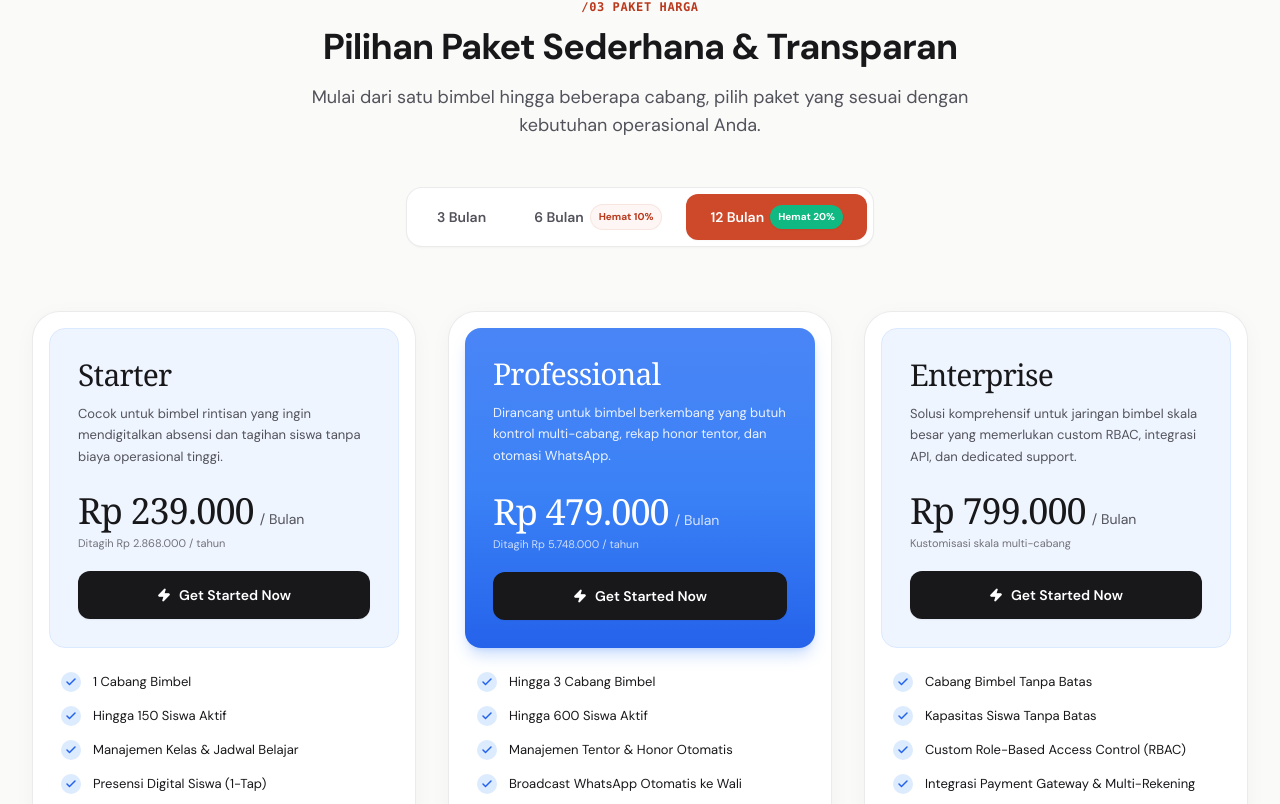
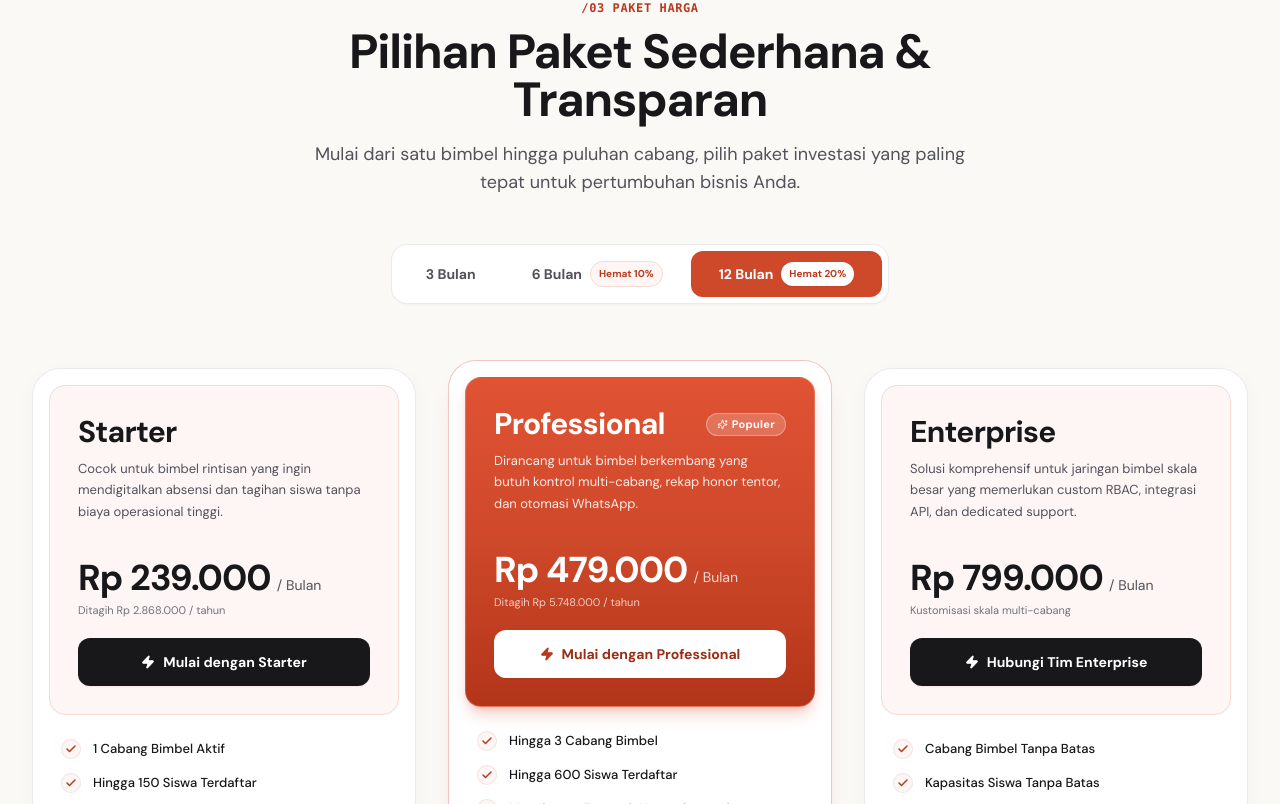
Before and after one commit to intandhamayanti/cressco-lp, a Next.js app: page / in a window 1280 px wide. Shown: the part 4036-4840 px from the top of the page. Built offline with nearby package versions, Linux system fonts and the light colour scheme.

Commit message:
feat: complete brand identity alignment with Cressco terracotta theme, DM Sans typography, and harmonious micro-UI palettes

```diff
--- a/src/components/PricingSection.tsx
+++ b/src/components/PricingSection.tsx
@@ -1,7 +1,7 @@
 'use client';
 
 import React, { useState } from 'react';
-import { Check, ArrowRight, Zap } from 'lucide-react';
+import { Check, ArrowRight, Zap, Sparkles } from 'lucide-react';
 
 const APP_LOGIN_URL = 'https://app-cressco.vercel.app/login';
 
@@ -10,6 +10,7 @@ type BillingPeriod = '3months' | '6months' | '12months';
 interface PricingPlan {
   id: string;
   name: string;
+  tagline: string;
   description: string;
   isHighlighted?: boolean;
   pricing: {
@@ -27,6 +28,7 @@ const plans: PricingPlan[] = [
   {
     id: 'starter',
     name: 'Starter',
+    tagline: 'Untuk Bimbel Rintisan',
     description: 'Cocok untuk bimbel rintisan yang ingin mendigitalkan absensi dan tagihan siswa tanpa biaya operasional tinggi.',
     isHighlighted: false,
     pricing: {
@@ -47,8 +49,8 @@ const plans: PricingPlan[] = [
       },
     },
     features: [
-      '1 Cabang Bimbel',
-      'Hingga 150 Siswa Aktif',
+      '1 Cabang Bimbel Aktif',
+      'Hingga 150 Siswa Terdaftar',
       'Manajemen Kelas & Jadwal Belajar',
       'Presensi Digital Siswa (1-Tap)',
       'Invoice & Pencatatan SPP Otomatis',
@@ -56,11 +58,12 @@ const plans: PricingPlan[] = [
       'Dashboard Kas Masuk Harian',
       'Dukungan Standar (Email & WA)',
     ],
-    ctaLabel: 'Get Started Now',
+    ctaLabel: 'Mulai dengan Starter',
   },
   {
     id: 'professional',
     name: 'Professional',
+    tagline: 'Paling Banyak Dipilih',
     description: 'Dirancang untuk bimbel berkembang yang butuh kontrol multi-cabang, rekap honor tentor, dan otomasi WhatsApp.',
     isHighlighted: true,
     pricing: {
@@ -82,7 +85,7 @@ const plans: PricingPlan[] = [
     },
     features: [
       'Hingga 3 Cabang Bimbel',
-      'Hingga 600 Siswa Aktif',
+      'Hingga 600 Siswa Terdaftar',
       'Manajemen Tentor & Honor Otomatis',
       'Broadcast WhatsApp Otomatis ke Wali',
       'Deteksi Jadwal Bentrok Otomatis',
@@ -90,11 +93,12 @@ const plans: PricingPlan[] = [
       'Akses Multi-Role (Owner, Admin, Tutor)',
       'Dukungan Prioritas WhatsApp (12h Respon)',
     ],
-    ctaLabel: 'Get Started Now',
+    ctaLabel: 'Mulai dengan Professional',
   },
   {
     id: 'enterprise',
     name: 'Enterprise',
+    tagline: 'Skala Multi-Cabang',
     description: 'Solusi komprehensif untuk jaringan bimbel skala besar yang memerlukan custom RBAC, integrasi API, dan dedicated support.',
     isHighlighted: false,
     pricing: {
@@ -124,7 +128,7 @@ const plans: PricingPlan[] = [
       'Dedicated Account Manager Khusus',
       'Jaminan Uptime 99.9% & SLA Support',
     ],
-    ctaLabel: 'Get Started Now',
+    ctaLabel: 'Hubungi Tim Enterprise',
   },
 ];
 
@@ -132,30 +136,30 @@ export default function PricingSection() {
   const [period, setPeriod] = useState<BillingPeriod>('12months');
 
   return (
-    <section id="pricing" className="py-24 sm:py-32 bg-[#FAFAF9] relative">
-      <div className="max-w-7xl mx-auto px-4 sm:px-6 lg:px-8">
+    <section id="pricing" className="py-24 sm:py-32 bg-[#FAF9F6] border-t border-black/[0.05] relative">
+      <div className="max-w-7xl mx-auto px-4 sm:px-6 lg:px-8 font-sans">
 
         {/* Section Header */}
         <div className="text-center max-w-2xl mx-auto mb-12">
           <span className="font-mono text-xs uppercase tracking-wider font-bold text-brand-600 mb-3 inline-block">
             /03 PAKET HARGA
           </span>
-          <h2 className="text-3xl sm:text-4xl font-bold tracking-tight text-charcoal-900 mb-4">
+          <h2 className="text-3xl sm:text-4xl md:text-5xl font-bold tracking-tight text-charcoal-900 mb-4">
             Pilihan Paket Sederhana & Transparan
           </h2>
           <p className="text-base sm:text-lg text-charcoal-100 font-normal leading-relaxed">
-            Mulai dari satu bimbel hingga beberapa cabang, pilih paket yang sesuai dengan kebutuhan operasional Anda.
+            Mulai dari satu bimbel hingga puluhan cabang, pilih paket investasi yang paling tepat untuk pertumbuhan bisnis Anda.
           </p>
         </div>
 
-        {/* Pricing Period Toggle with 3, 6, 12 Month Badges */}
+        {/* Pricing Period Toggle with 3, 6, 12 Month Badges in Cressco Theme */}
         <div className="flex justify-center mb-16">
           <div className="inline-flex p-1.5 rounded-2xl bg-white border border-black/[0.08] shadow-soft-sm">
             <button
               onClick={() => setPeriod('3months')}
-              className={`px-4 sm:px-6 py-2.5 rounded-xl text-xs sm:text-sm font-semibold transition-all ${
+              className={`px-5 sm:px-7 py-2.5 rounded-xl text-xs sm:text-sm font-bold transition-all ${
                 period === '3months'
-                  ? 'bg-charcoal-900 text-white shadow-soft-sm'
+                  ? 'bg-brand-500 text-white shadow-sm'
                   : 'text-charcoal-100 hover:text-charcoal-900'
               }`}
             >
@@ -163,60 +167,83 @@ export default function PricingSection() {
             </button>
             <button
               onClick={() => setPeriod('6months')}
-              className={`px-4 sm:px-6 py-2.5 rounded-xl text-xs sm:text-sm font-semibold transition-all flex items-center gap-1.5 ${
+              className={`px-5 sm:px-7 py-2.5 rounded-xl text-xs sm:text-sm font-bold transition-all flex items-center gap-2 ${
                 period === '6months'
-                  ? 'bg-charcoal-900 text-white shadow-soft-sm'
+                  ? 'bg-brand-500 text-white shadow-sm'
                   : 'text-charcoal-100 hover:text-charcoal-900'
               }`}
             >
               <span>6 Bulan</span>
-              <span className="text-[10px] bg-brand-50 text-brand-600 px-2 py-0.5 rounded-full font-bold border border-brand-200/60">
+              <span
+                className={`text-[10px] px-2 py-0.5 rounded-full font-bold ${
+                  period === '6months'
+                    ? 'bg-white text-brand-600'
+                    : 'bg-brand-50 text-brand-600 border border-brand-200'
+                }`}
+              >
                 Hemat 10%
               </span>
             </button>
             <button
               onClick={() => setPeriod('12months')}
-              className={`px-4 sm:px-6 py-2.5 rounded-xl text-xs sm:text-sm font-semibold transition-all flex items-center gap-1.5 ${
+              className={`px-5 sm:px-7 py-2.5 rounded-xl text-xs sm:text-sm font-bold transition-all flex items-center gap-2 ${
                 period === '12months'
-                  ? 'bg-brand-500 text-white shadow-soft-sm'
+                  ? 'bg-brand-500 text-white shadow-sm'
                   : 'text-charcoal-100 hover:text-charcoal-900'
               }`}
             >
               <span>12 Bulan</span>
-              <span className="text-[10px] bg-emerald-500 text-white px-2 py-0.5 rounded-full font-bold shadow-sm">
+              <span
+                className={`text-[10px] px-2 py-0.5 rounded-full font-bold shadow-sm ${
+                  period === '12months'
+                    ? 'bg-white text-brand-600'
+                    : 'bg-emerald-500 text-white'
+                }`}
+              >
                 Hemat 20%
               </span>
             </button>
           </div>
         </div>
 
-        {/* 3 Pricing Cards: "Card dalam Card" Architecture matching reference */}
+        {/* 3 Pricing Cards: "Card dalam Card" Architecture in Cressco Terracotta Theme */}
         <div className="grid grid-cols-1 lg:grid-cols-3 gap-8 items-stretch">
           {plans.map((plan) => {
             const currentPricing = plan.pricing[period];
             return (
               <div
                 key={plan.id}
-                className="group relative bg-white rounded-[28px] p-3.5 sm:p-4 border border-black/[0.08] shadow-[0_4px_24px_-4px_rgba(0,0,0,0.05)] hover:shadow-soft-xl hover:border-black/[0.14] transition-all duration-300 flex flex-col justify-between"
+                className={`group relative bg-white rounded-[28px] p-3.5 sm:p-4 border transition-all duration-300 flex flex-col justify-between ${
+                  plan.isHighlighted
+                    ? 'border-brand-500/30 shadow-xl shadow-brand-500/10 lg:-translate-y-2'
+                    : 'border-black/[0.08] shadow-[0_4px_24px_-4px_rgba(0,0,0,0.04)] hover:shadow-soft-lg hover:border-black/[0.14]'
+                }`}
               >
                 <div>
                   {/* INNER TOP CARD (Card di dalam Card) */}
                   <div
-                    className={`rounded-2xl p-6 sm:p-7 flex flex-col justify-between min-h-[300px] sm:min-h-[320px] transition-all duration-300 ${
+                    className={`rounded-2xl p-6 sm:p-7 flex flex-col justify-between min-h-[310px] sm:min-h-[330px] transition-all duration-300 ${
                       plan.isHighlighted
-                        ? 'bg-gradient-to-b from-[#4A85F6] via-[#3B82F6] to-[#2563EB] text-white shadow-lg shadow-blue-500/25'
-                        : 'bg-[#EBF3FE]/80 border border-blue-100 text-charcoal-900'
+                        ? 'bg-gradient-to-b from-[#E05334] via-[#CE482A] to-[#B33519] text-white shadow-lg shadow-brand-500/25 border border-white/20'
+                        : 'bg-[#FDF6F4] border border-[#F5DBD4] text-charcoal-900'
                     }`}
                   >
                     <div>
-                      {/* Plan Title (Serif Display Header) */}
+                      {/* Plan Header & Tagline */}
+                      <div className="flex items-center justify-between gap-2 mb-2">
                         <h3
-                        className={`font-serif text-2xl sm:text-3xl font-medium tracking-tight mb-2.5 ${
+                          className={`font-bold text-2xl sm:text-3xl tracking-tight ${
                             plan.isHighlighted ? 'text-white' : 'text-charcoal-900'
                           }`}
                         >
                           {plan.name}
                         </h3>
+                        {plan.isHighlighted && (
+                          <span className="px-2.5 py-0.5 rounded-full bg-white/20 backdrop-blur-sm text-white text-[11px] font-bold tracking-wide border border-white/30 flex items-center gap-1">
+                            <Sparkles size={11} /> Populer
+                          </span>
+                        )}
+                      </div>
 
                       {/* Plan Description */}
                       <p
@@ -232,7 +259,7 @@ export default function PricingSection() {
                       {/* Price Section */}
                       <div className="flex items-baseline gap-1.5 mb-1">
                         <span
-                          className={`font-serif text-3xl sm:text-4xl font-medium tracking-tight ${
+                          className={`font-bold text-3xl sm:text-4xl tracking-tight ${
                             plan.isHighlighted ? 'text-white' : 'text-charcoal-900'
                           }`}
                         >
@@ -240,7 +267,7 @@ export default function PricingSection() {
                         </span>
                         {currentPricing.periodLabel && (
                           <span
-                            className={`text-xs sm:text-sm font-sans font-normal ${
+                            className={`text-xs sm:text-sm font-normal ${
                               plan.isHighlighted ? 'text-white/80' : 'text-charcoal-100'
                             }`}
                           >
@@ -260,30 +287,34 @@ export default function PricingSection() {
                       {/* CTA Button */}
                       <a
                         href={APP_LOGIN_URL}
-                        className="w-full py-3.5 px-4 rounded-xl bg-[#18181B] hover:bg-black text-white text-xs sm:text-sm font-semibold transition-all duration-200 flex items-center justify-center gap-2 shadow-sm hover:shadow-md hover:-translate-y-0.5 active:translate-y-0"
+                        className={`w-full py-3.5 px-4 rounded-xl text-xs sm:text-sm font-bold transition-all duration-200 flex items-center justify-center gap-2 shadow-sm hover:shadow-md hover:-translate-y-0.5 active:translate-y-0 cursor-pointer ${
+                          plan.isHighlighted
+                            ? 'bg-white text-brand-700 hover:bg-surface-50 shadow-md'
+                            : 'bg-charcoal-900 hover:bg-black text-white'
+                        }`}
                       >
-                        <Zap size={14} className="fill-white text-white" />
+                        <Zap size={14} className={plan.isHighlighted ? 'fill-brand-600 text-brand-600' : 'fill-white text-white'} />
                         <span>{plan.ctaLabel}</span>
                       </a>
                     </div>
                   </div>
 
-                  {/* BOTTOM FEATURE LIST (Checklist with clean circles, NO AI icons) */}
+                  {/* BOTTOM FEATURE LIST (Checklist with Cressco warm circular badges) */}
                   <div className="px-3 pt-6 pb-4 space-y-3.5">
                     {plan.features.map((feat, fIdx) => (
                       <div key={fIdx} className="flex items-center gap-3 text-xs sm:text-[13px] text-charcoal-200">
-                        <div className="w-5 h-5 rounded-full bg-[#DCEBFE] text-[#2563EB] flex items-center justify-center shrink-0">
+                        <div className="w-5 h-5 rounded-full bg-brand-50 text-brand-600 border border-brand-200/70 flex items-center justify-center shrink-0">
                           <Check size={12} strokeWidth={3} />
                         </div>
-                        <span className="font-normal text-charcoal-900">{feat}</span>
+                        <span className="font-medium text-charcoal-900">{feat}</span>
                       </div>
                     ))}
                   </div>
                 </div>
 
-                {/* Footer small note */}
+                {/* Footer note */}
                 <div className="px-3 pt-2 text-[11px] text-charcoal-50 border-t border-black/[0.04]">
-                  Mendukung aktivasi instan & data terisolasi.
+                  Mendukung aktivasi instan & isolasi basis data.
                 </div>
               </div>
             );
--- a/src/components/RealOperations.tsx
+++ b/src/components/RealOperations.tsx
@@ -185,7 +185,7 @@ export default function RealOperations() {
                     <div className="space-y-2">
                       <div className="bg-white p-3 rounded-xl border border-black/[0.05] flex items-center justify-between text-xs">
                         <div className="flex items-center gap-3">
-                          <div className="w-8 h-8 rounded-lg bg-blue-50 text-blue-600 font-bold flex items-center justify-center text-[11px]">
+                          <div className="w-8 h-8 rounded-lg bg-brand-50 text-brand-600 font-bold flex items-center justify-center text-[11px] border border-brand-100">
                             R.01
                           </div>
                           <div>
@@ -193,14 +193,14 @@ export default function RealOperations() {
                             <div className="text-[11px] text-charcoal-50">Tutor: Sarah Nabila, S.Pd. • 12/12 Siswa Hadir</div>
                           </div>
                         </div>
-                        <span className="text-[11px] text-emerald-600 font-bold bg-emerald-50 px-2 py-0.5 rounded">
+                        <span className="text-[11px] text-emerald-600 font-bold bg-emerald-50 px-2 py-0.5 rounded border border-emerald-200">
                           BERLANGSUNG
                         </span>
                       </div>
 
                       <div className="bg-white p-3 rounded-xl border border-black/[0.05] flex items-center justify-between text-xs">
                         <div className="flex items-center gap-3">
-                          <div className="w-8 h-8 rounded-lg bg-purple-50 text-purple-600 font-bold flex items-center justify-center text-[11px]">
+                          <div className="w-8 h-8 rounded-lg bg-surface-100 text-charcoal-200 font-bold flex items-center justify-center text-[11px] border border-black/[0.06]">
                             R.02
                           </div>
                           <div>
@@ -208,7 +208,7 @@ export default function RealOperations() {
                             <div className="text-[11px] text-charcoal-50">Tutor: Budi Pratama, M.Ed. • Jurnal Materi Tersimpan</div>
                           </div>
                         </div>
-                        <span className="text-[11px] text-purple-600 font-bold bg-purple-50 px-2 py-0.5 rounded">
+                        <span className="text-[11px] text-charcoal-100 font-bold bg-surface-100 px-2 py-0.5 rounded border border-black/[0.05]">
                           SELESAI
                         </span>
                       </div>
```
Also changed, not shown: src/components/FaqSection.tsx (+29 -25 lines), src/components/TestimonialsSection.tsx (+78 -97 lines). Lines whose indentation alone changed are shown as unchanged.
